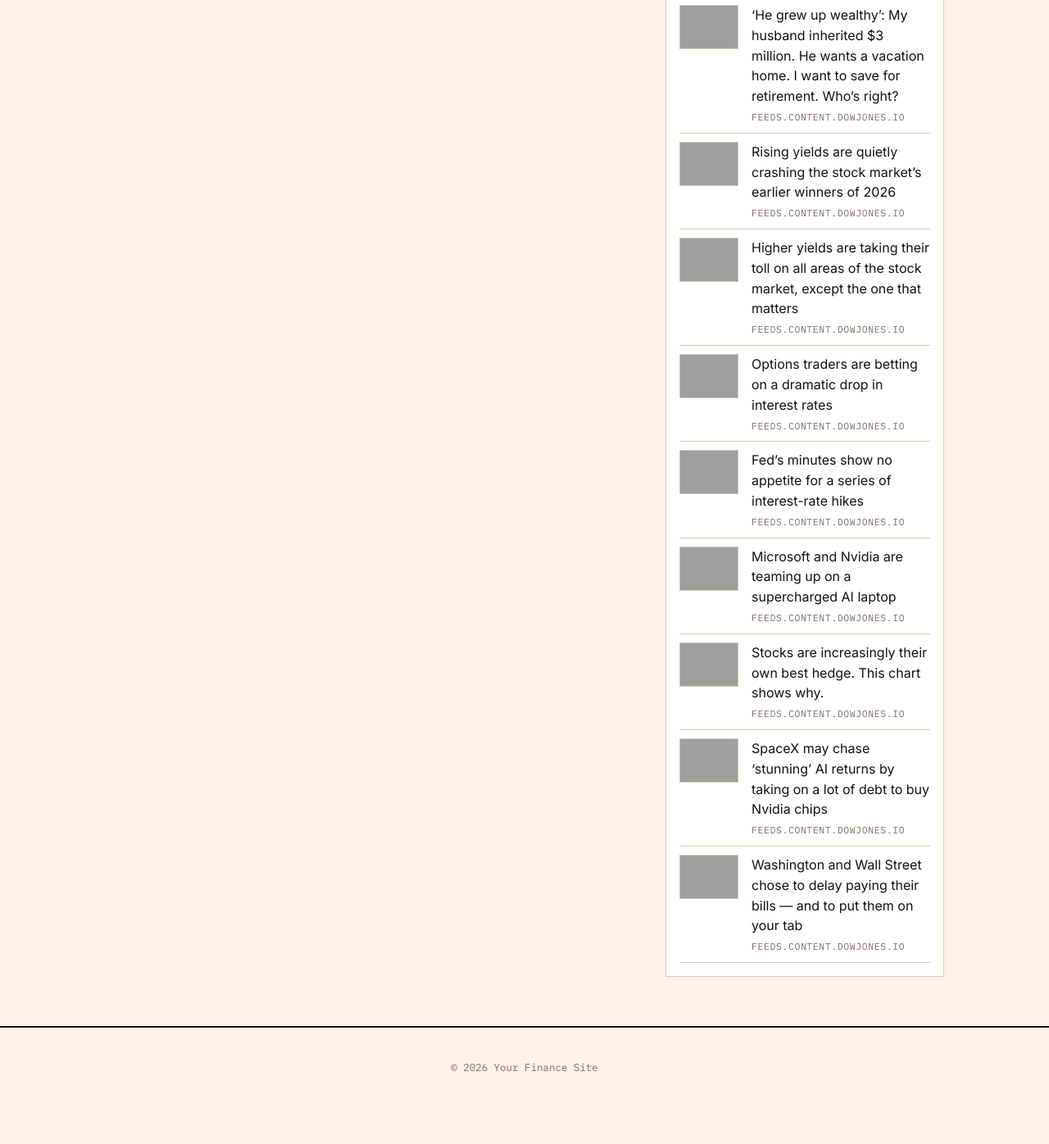
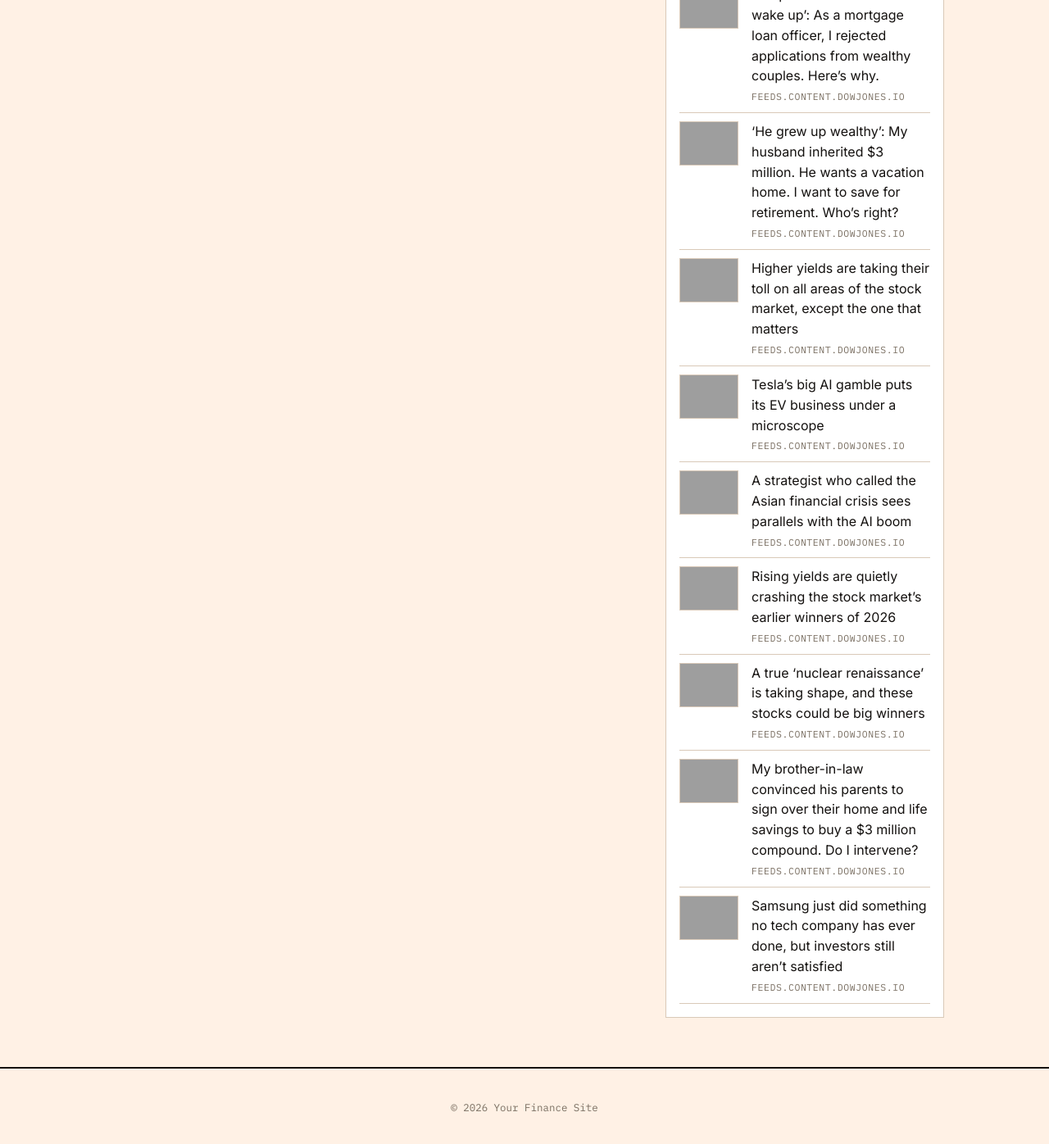
Before and after one commit to GlobTechCo/globtechco.github.io, a Jekyll site: the page built from index.html, in a window 1280 px wide and 1400 px high, scrolled down 559 px, cut to the strip 0-1396 px from the top of the window. Shown: the whole strip at 82% size. Built offline with Jekyll 4.4.1, drawn with Linux system fonts in a browser that asks for light colours; a script that is not in the unit is left out; the list of posts is cut into pages by our own code; before the commit the page ends 1909 px from its top, so only the background shows below that; some of the changed text lies outside the part shown; grey boxes are pictures that could not be loaded.

Commit message:
Auto-content update 2026-10-08

```diff
--- a/_data/aggregator.yml
+++ b/_data/aggregator.yml
@@ -1,50 +1,50 @@
+- title: "After a 33% gain in the first half, this fund manager grew tired of the AI trade. Here\u2019s where he\u2019s looking now."
+  link: "https://www.marketwatch.com/story/after-a-33-gain-in-the-first-half-this-fund-manager-grew-tired-of-the-ai-trade-heres-where-hes-looking-now-1783b3a4?mod=mw_rss_topstories"
+  source: "feeds.content.dowjones.io"
+  pubdate: "Thu, 08 Oct 2026 12:24:00 GMT"
+  image: "https://images.mktw.net/im-32875724"
+- title: "\u2018People in the U.S. need to wake up\u2019: As a mortgage loan officer, I rejected applications from wealthy couples. Here\u2019s why."
+  link: "https://www.marketwatch.com/story/people-in-the-u-s-need-to-wake-up-as-a-mortgage-loan-officer-i-rejected-wealthy-couples-due-to-overspending-were-all-heading-for-trouble-6a52e04e?mod=mw_rss_topstories"
+  source: "feeds.content.dowjones.io"
+  pubdate: "Thu, 08 Oct 2026 12:15:00 GMT"
+  image: "https://images.mktw.net/im-33593263"
+- title: "\u2018He grew up wealthy\u2019: My husband inherited $3 million. He wants a vacation home. I want to save for retirement. Who\u2019s right?"
+  link: "https://www.marketwatch.com/story/he-grew-up-wealthy-my-husband-inherited-3-million-he-wants-a-vacation-home-i-want-to-save-for-retirement-a240f0d8?mod=mw_rss_topstories"
+  source: "feeds.content.dowjones.io"
+  pubdate: "Thu, 08 Oct 2026 12:15:00 GMT"
+  image: "https://images.mktw.net/im-41995342"
+- title: "Higher yields are taking their toll on all areas of the stock market, except the one that matters"
+  link: "https://www.marketwatch.com/story/higher-yields-are-taking-their-toll-on-all-areas-of-the-stock-market-except-the-one-that-matters-69a90322?mod=mw_rss_topstories"
+  source: "feeds.content.dowjones.io"
+  pubdate: "Thu, 08 Oct 2026 11:43:00 GMT"
+  image: "https://images.mktw.net/im-12035199"
+- title: "Tesla\u2019s big AI gamble puts its EV business under a microscope"
+  link: "https://www.marketwatch.com/story/teslas-big-ai-gamble-puts-its-ev-business-under-a-microscope-0ea9b387?mod=mw_rss_topstories"
+  source: "feeds.content.dowjones.io"
+  pubdate: "Thu, 08 Oct 2026 11:33:00 GMT"
+  image: "https://images.mktw.net/im-46788485"
+- title: "A strategist who called the Asian financial crisis sees parallels with the AI boom"
+  link: "https://www.marketwatch.com/story/a-strategist-who-called-the-asian-financial-crisis-sees-parallels-with-the-ai-boom-b45522ad?mod=mw_rss_topstories"
+  source: "feeds.content.dowjones.io"
+  pubdate: "Thu, 08 Oct 2026 11:32:00 GMT"
+  image: "https://images.mktw.net/im-18784683"
+- title: "Rising yields are quietly crashing the stock market\u2019s earlier winners of 2026"
+  link: "https://www.marketwatch.com/story/rising-yields-are-quietly-crashing-the-stock-markets-earlier-winners-of-2026-a29f2863?mod=mw_rss_topstories"
+  source: "feeds.content.dowjones.io"
+  pubdate: "Thu, 08 Oct 2026 11:00:00 GMT"
+  image: "https://images.mktw.net/im-02771448"
+- title: "A true \u2018nuclear renaissance\u2019 is taking shape, and these stocks could be big winners"
+  link: "https://www.marketwatch.com/story/a-true-nuclear-renaissance-is-taking-shape-and-these-stocks-could-be-big-winners-e04f7364?mod=mw_rss_topstories"
+  source: "feeds.content.dowjones.io"
+  pubdate: "Thu, 08 Oct 2026 10:30:00 GMT"
+  image: "https://images.mktw.net/im-19176669"
 - title: "My brother-in-law convinced his parents to sign over their home and life savings to buy a $3 million compound. Do I intervene?"
   link: "https://www.marketwatch.com/story/my-brother-in-law-convinced-his-parents-to-sign-over-their-home-and-savings-to-buy-a-3-million-compound-do-i-intervene-03fb96b7?mod=mw_rss_topstories"
   source: "feeds.content.dowjones.io"
-  pubdate: "Thu, 08 Oct 2026 02:00:00 GMT"
+  pubdate: "Thu, 08 Oct 2026 10:15:00 GMT"
   image: "https://images.mktw.net/im-52215660"
-- title: "\u2018He grew up wealthy\u2019: My husband inherited $3 million. He wants a vacation home. I want to save for retirement. Who\u2019s right?"
-  link: "https://www.marketwatch.com/story/he-grew-up-wealthy-my-husband-inherited-3-million-he-wants-a-vacation-home-i-want-to-save-for-retirement-a240f0d8?mod=mw_rss_topstories"
+- title: "Samsung just did something no tech company has ever done, but investors still aren\u2019t satisfied"
+  link: "https://www.marketwatch.com/story/samsung-just-did-something-no-tech-company-has-ever-done-and-investors-still-arent-satisfied-3ff5ecb2?mod=mw_rss_topstories"
   source: "feeds.content.dowjones.io"
-  pubdate: "Thu, 08 Oct 2026 01:45:00 GMT"
-  image: "https://images.mktw.net/im-41995342"
-- title: "Rising yields are quietly crashing the stock market\u2019s earlier winners of 2026"
-  link: "https://www.marketwatch.com/story/rising-yields-are-quietly-crashing-the-stock-markets-earlier-winners-of-2026-a29f2863?mod=mw_rss_topstories"
-  source: "feeds.content.dowjones.io"
-  pubdate: "Wed, 07 Oct 2026 22:32:00 GMT"
-  image: "https://images.mktw.net/im-02771448"
-- title: "Higher yields are taking their toll on all areas of the stock market, except the one that matters"
-  link: "https://www.marketwatch.com/story/higher-yields-are-taking-their-toll-on-all-areas-of-the-stock-market-except-the-one-that-matters-69a90322?mod=mw_rss_topstories"
-  source: "feeds.content.dowjones.io"
-  pubdate: "Wed, 07 Oct 2026 20:58:00 GMT"
-  image: "https://images.mktw.net/im-12035199"
-- title: "Options traders are betting on a dramatic drop in interest rates"
-  link: "https://www.marketwatch.com/story/options-traders-are-betting-on-a-dramatic-drop-in-interest-rates-141066fb?mod=mw_rss_topstories"
-  source: "feeds.content.dowjones.io"
-  pubdate: "Wed, 07 Oct 2026 20:36:00 GMT"
-  image: "https://images.mktw.net/im-59469210"
-- title: "Fed\u2019s minutes show no appetite for a series of interest-rate hikes"
-  link: "https://www.marketwatch.com/story/fed-minutes-show-no-appetite-for-a-series-of-interest-rate-hikes-8b1c6436?mod=mw_rss_topstories"
-  source: "feeds.content.dowjones.io"
-  pubdate: "Wed, 07 Oct 2026 19:35:00 GMT"
-  image: "https://images.mktw.net/im-79912630"
-- title: "Microsoft and Nvidia are teaming up on a supercharged AI laptop"
-  link: "https://www.marketwatch.com/story/microsoft-and-nvidia-are-teaming-up-on-a-supercharged-ai-laptop-f58b28d8?mod=mw_rss_topstories"
-  source: "feeds.content.dowjones.io"
-  pubdate: "Wed, 07 Oct 2026 19:12:00 GMT"
-  image: "https://images.mktw.net/im-28113577"
-- title: "Stocks are increasingly their own best hedge. This chart shows why."
-  link: "https://www.marketwatch.com/story/stocks-are-increasingly-their-own-best-hedge-this-chart-shows-why-19a79b68?mod=mw_rss_topstories"
-  source: "feeds.content.dowjones.io"
-  pubdate: "Wed, 07 Oct 2026 18:31:00 GMT"
-  image: "https://images.mktw.net/im-84062072"
-- title: "SpaceX may chase \u2018stunning\u2019 AI returns by taking on a lot of debt to buy Nvidia chips"
-  link: "https://www.marketwatch.com/story/spacex-reportedly-is-looking-to-raise-as-much-money-as-the-company-generates-in-revenue-to-buy-nvidia-chips-01ca6d82?mod=mw_rss_topstories"
-  source: "feeds.content.dowjones.io"
-  pubdate: "Wed, 07 Oct 2026 18:22:00 GMT"
-  image: "https://images.mktw.net/im-05532399"
-- title: "Washington and Wall Street chose to delay paying their bills \u2014 and to put them on your tab"
-  link: "https://www.marketwatch.com/story/washington-and-wall-street-chose-to-delay-paying-their-bills-and-to-put-them-on-your-tab-2eba83aa?mod=mw_rss_topstories"
-  source: "feeds.content.dowjones.io"
-  pubdate: "Wed, 07 Oct 2026 17:36:00 GMT"
-  image: "https://images.mktw.net/im-83327633"
+  pubdate: "Thu, 08 Oct 2026 09:50:00 GMT"
+  image: "https://images.mktw.net/im-92890080"
```
